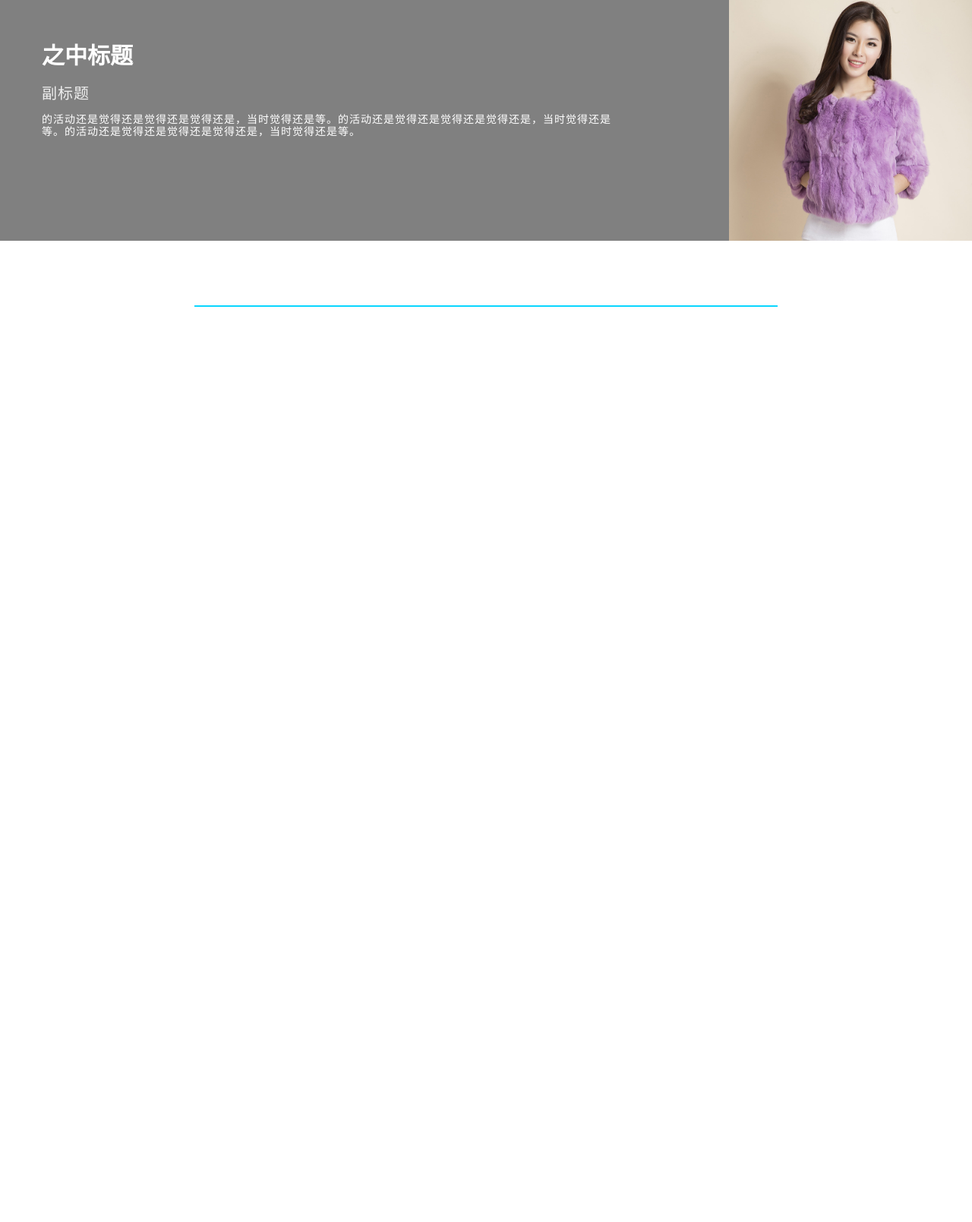
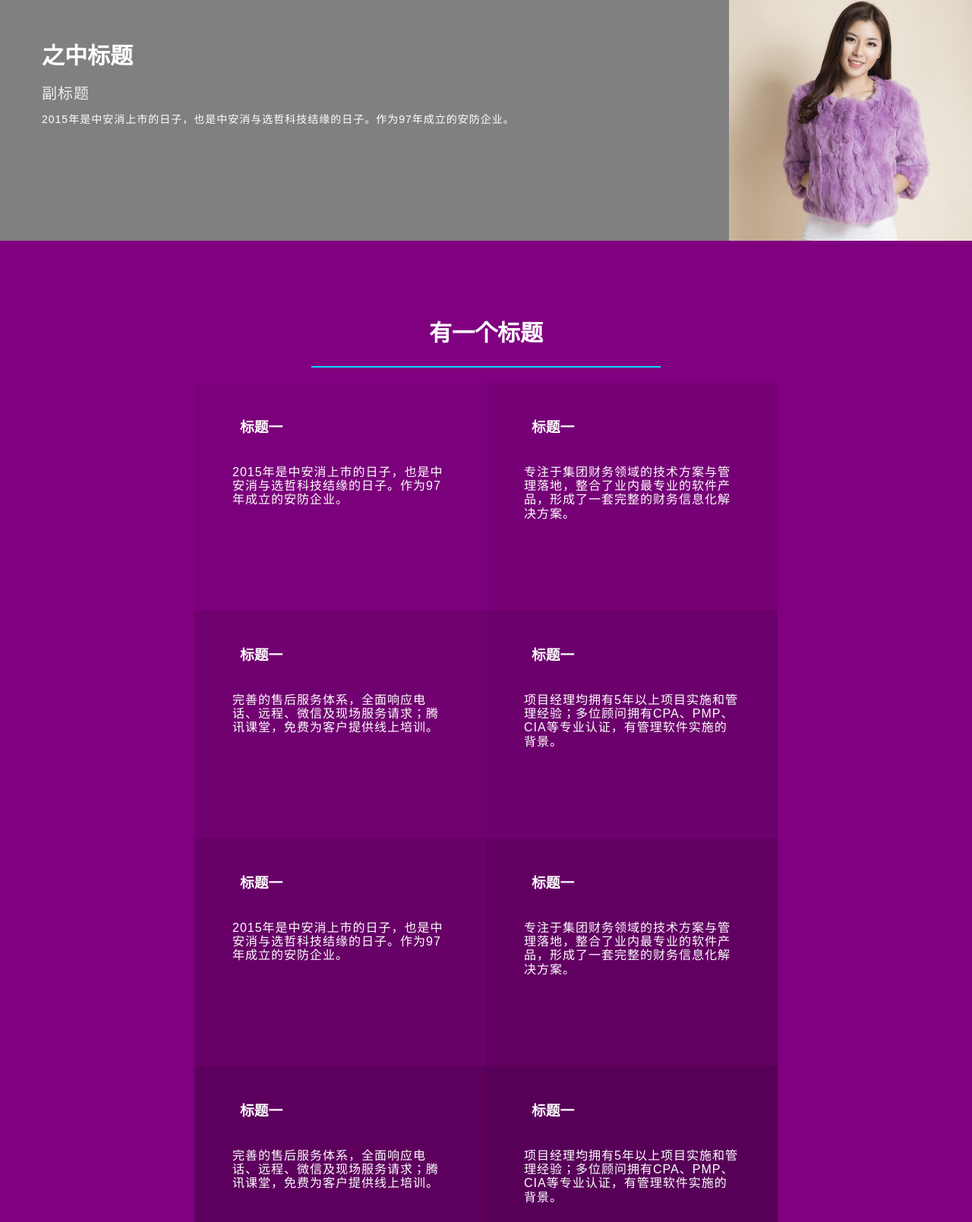
Before and after one commit to xkf163/heap-blog, a plain HTML site: page index.html in a window 1280 px wide. Shown: the part 2219-3828 px from the top of the page at 76% size. Before the commit the page ends 2643 px from the top, so only its background shows below. Drawn offline with Linux system fonts and the light colour scheme.

Commit message:
首页页脚完成

```diff
--- a/css/home.css
+++ b/css/home.css
@@ -96,7 +96,16 @@ button
     background: #1d96b3;
 }
 
-.green-section .green-wrapper
+.pruple-section
+{
+    background: purple;
+
+}
+
+
+
+.green-section .green-wrapper,
+.pruple-section .pruple-wrapper
 {
     max-width: 1080px;
     text-align: center;
@@ -217,3 +226,118 @@ p{
 {
     overflow: hidden;
 }
+
+.clearfix:after
+{
+    content: '';
+    display: block;
+    clear: both;
+}
+
+.pruple-wrapper
+{
+    width: 60%;
+}
+
+.pruple-wrapper .cards-group .card
+{
+    width: 50%;
+    float: left;
+    min-height: 300px;
+    padding: 30px;
+    box-sizing: border-box;
+    -webkit-box-sizing: border-box;
+    -moz-box-sizing: border-box;
+    /*border: 1px solid white;*/
+}
+
+.card p
+{
+    letter-spacing: 1px;
+    font-size: 16px;
+    padding: 20px;
+    text-align: left;
+}
+.card h3
+{
+    text-align: left;
+    margin-left: 30px;
+    color: white;
+}
+
+.card:first-child
+{
+    background: rgba(0,0,0,0.04);
+}
+
+.card:nth-child(2)
+ {
+     background: rgba(0,0,0,0.08);
+ }
+
+.card:nth-child(3)
+{
+    background: rgba(0,0,0,0.12);
+}
+
+.card:nth-child(4)
+{
+    background: rgba(0,0,0,0.16);
+}
+
+
+.card:nth-child(5)
+{
+    background: rgba(0,0,0,0.2);
+}
+
+.card:nth-child(6)
+{
+    background: rgba(0,0,0,0.24);
+}
+
+.card:nth-child(7)
+{
+    background: rgba(0,0,0,0.28);
+}
+.card:nth-child(8)
+{
+    background: rgba(0,0,0,0.32);
+}
+
+footer
+{
+    background: #333;
+    color: #fff;
+    min-height: 200px;
+    text-align: center;
+
+}
+
+footer ul
+{
+    margin: 0;
+    padding: 40px;
+}
+
+ul .share-group
+{
+    display: block;
+    max-width: 1080px;
+    margin: 0 auto;
+}
+
+
+.share-group li
+{
+    display: inline-block;
+    list-style: none;
+    padding: 10px;
+    font-size: 15px;
+}
+
+
+.copyright
+{
+    padding-bottom: 20px;
+}
--- a/index.html
+++ b/index.html
@@ -54,7 +54,7 @@
                 <div class="text-section">
                     <h2>之中标题</h2>
                     <div class="subtitle">副标题</div>
-                    <p>的活动还是觉得还是觉得还是觉得还是，当时觉得还是等。的活动还是觉得还是觉得还是觉得还是，当时觉得还是等。的活动还是觉得还是觉得还是觉得还是，当时觉得还是等。</p>
+                    <p>项目经理均拥有5年以上项目实施和管理经验；多位顾问拥有CPA、PMP、CIA等专业认证，有管理软件实施的背景。</p>
                 </div>
             </div>
 
@@ -62,7 +62,7 @@
                 <div class="text-section">
                     <h2>之中标题</h2>
                     <div class="subtitle">副标题</div>
-                    <p>的活动还是觉得还是觉得还是觉得还是，当时觉得还是等。的活动还是觉得还是觉得还是觉得还是，当时觉得还是等。的活动还是觉得还是觉得还是觉得还是，当时觉得还是等。</p>
+                    <p>完善的售后服务体系，全面响应电话、远程、微信及现场服务请求；腾讯课堂，免费为客户提供线上培训。</p>
                 </div>
                 <div class="img-section">
                     <img src="img/1.jpg" alt="">
@@ -75,7 +75,7 @@
                 <div class="text-section">
                     <h2>之中标题</h2>
                     <div class="subtitle">副标题</div>
-                    <p>的活动还是觉得还是觉得还是觉得还是，当时觉得还是等。的活动还是觉得还是觉得还是觉得还是，当时觉得还是等。的活动还是觉得还是觉得还是觉得还是，当时觉得还是等。</p>
+                    <p>专注于集团财务领域的技术方案与管理落地，整合了业内最专业的软件产品，形成了一套完整的财务信息化解决方案。</p>
                 </div>
             </div>
 
@@ -83,28 +83,75 @@
                 <div class="text-section">
                     <h2>之中标题</h2>
                     <div class="subtitle">副标题</div>
-                    <p>的活动还是觉得还是觉得还是觉得还是，当时觉得还是等。的活动还是觉得还是觉得还是觉得还是，当时觉得还是等。的活动还是觉得还是觉得还是觉得还是，当时觉得还是等。</p>
+                    <p>2015年是中安消上市的日子，也是中安消与选哲科技结缘的日子。作为97年成立的安防企业。</p>
                 </div>
                 <div class="img-section">
                     <img src="img/1.jpg" alt="">
                 </div>
             </div>
         </section>
-        <section class="pruple-section">
+        <section class="pruple-section ">
+            <div class="pruple-wrapper ">
+
+
             <div class="header-wrapper">
                 <h2>有一个标题</h2>
                 <div class="hr"></div>
                 <div class="subtitle"></div>
             </div>
-            <div class="cards-group">
+            <div class="cards-group clearfix">
+                <div class="card">
+                <h3>标题一</h3>
+                <p>2015年是中安消上市的日子，也是中安消与选哲科技结缘的日子。作为97年成立的安防企业。</p>
+            </div>
+                <div class="card">
+                    <h3>标题一</h3>
+                    <p>专注于集团财务领域的技术方案与管理落地，整合了业内最专业的软件产品，形成了一套完整的财务信息化解决方案。</p>
+                </div>
+                <div class="card">
+                    <h3>标题一</h3>
+                    <p>完善的售后服务体系，全面响应电话、远程、微信及现场服务请求；腾讯课堂，免费为客户提供线上培训。</p>
+                </div>
+                <div class="card">
+                    <h3>标题一</h3>
+                    <p>项目经理均拥有5年以上项目实施和管理经验；多位顾问拥有CPA、PMP、CIA等专业认证，有管理软件实施的背景。</p>
+                </div>
+                <div class="card">
+                    <h3>标题一</h3>
+                    <p>2015年是中安消上市的日子，也是中安消与选哲科技结缘的日子。作为97年成立的安防企业。</p>
+                </div>
+                <div class="card">
+                    <h3>标题一</h3>
+                    <p>专注于集团财务领域的技术方案与管理落地，整合了业内最专业的软件产品，形成了一套完整的财务信息化解决方案。</p>
+                </div>
+                <div class="card">
+                    <h3>标题一</h3>
+                    <p>完善的售后服务体系，全面响应电话、远程、微信及现场服务请求；腾讯课堂，免费为客户提供线上培训。</p>
+                </div>
+                <div class="card">
+                    <h3>标题一</h3>
+                    <p>项目经理均拥有5年以上项目实施和管理经验；多位顾问拥有CPA、PMP、CIA等专业认证，有管理软件实施的背景。</p>
+                </div>
+            </div>
 
             </div>
-
         </section>
     </div><!--内容结束-->
 
 
     <footer><!--页脚开始-->
+        <ul class="share-group">
+            <li>TWIT</li>
+            <li>TWIT</li>
+            <li>TWIT</li>
+            <li>TWIT</li>
+            <li>TWIT</li>
+            <li>TWIT</li>
+            <li>TWIT</li>
+        </ul>
+        <div class="copyright">
+            &copy; 张三
+        </div>
 
     </footer><!--页脚结束-->
 
```
